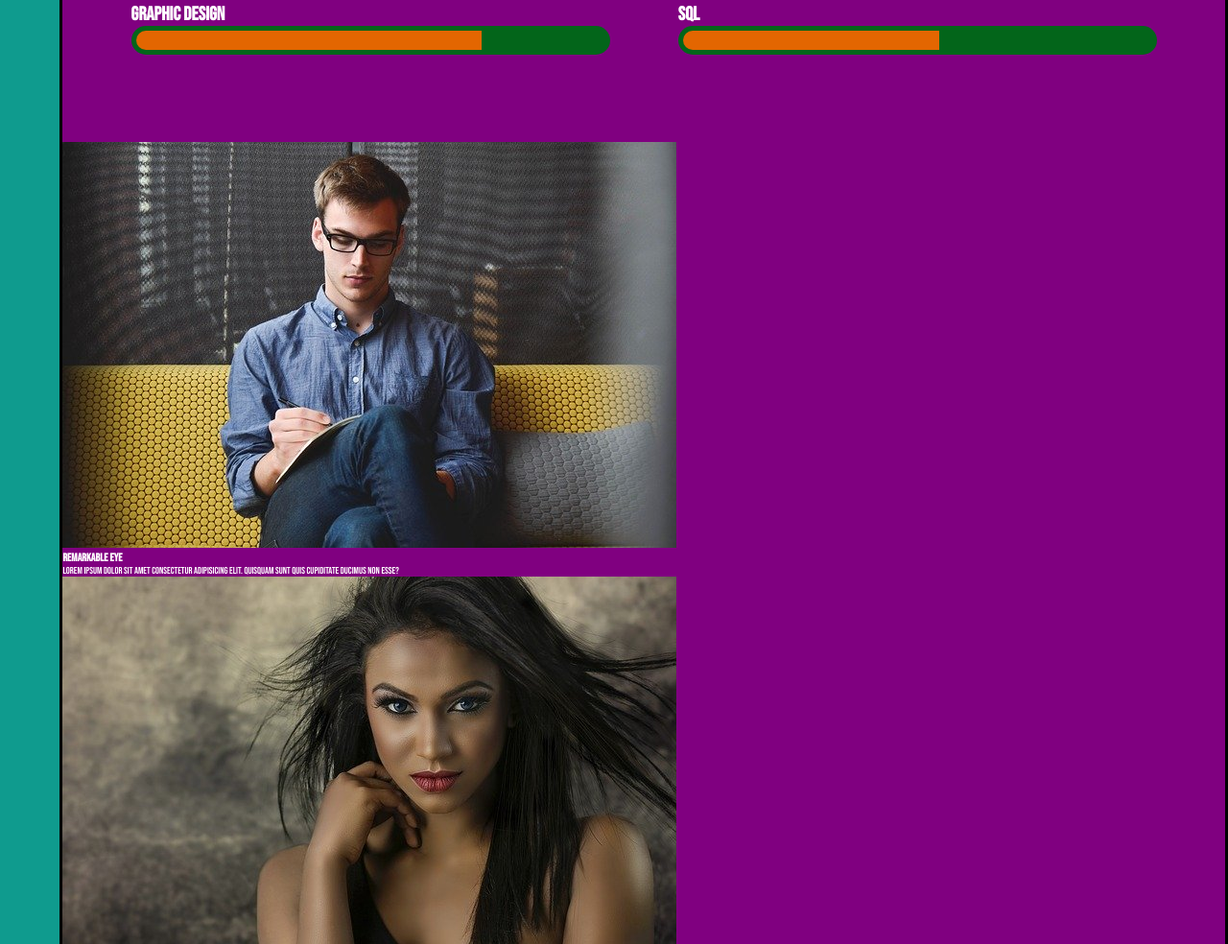
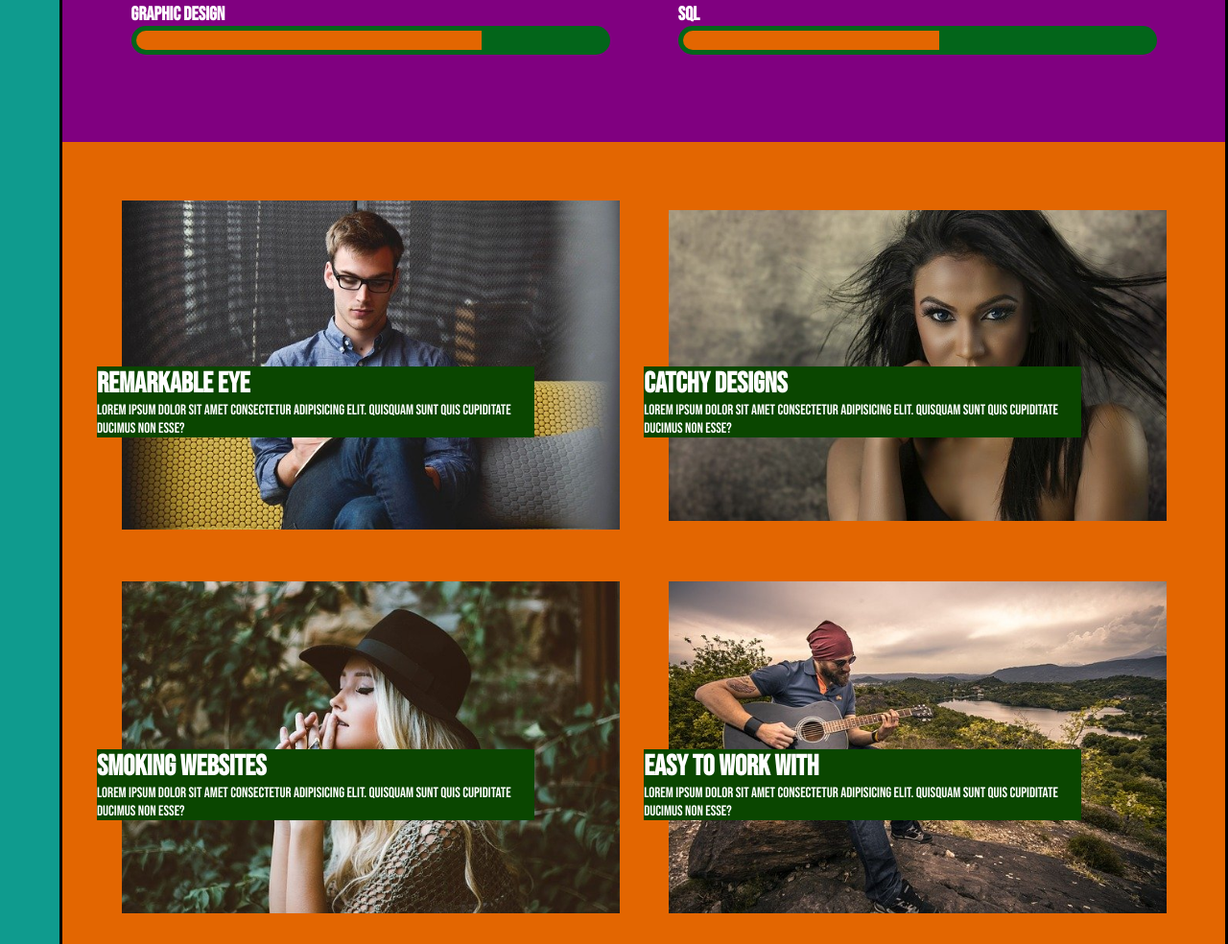
Before and after one commit to MarcoVMontoya1989/portfoliotemplate, a website: page index.html in a window 1280 px wide. Shown: the part 4134-5118 px from the top of the page at 96% size. Drawn offline with Linux system fonts and the light colour scheme; a web font is replaced by a local one.

Commit message:
feat: styles for testimonials

```diff
--- a/sass/base.scss
+++ b/sass/base.scss
@@ -11,3 +11,4 @@
 @import "aboutMe";
 @import "services";
 @import "skills";
+@import "testimonials";
--- /dev/null
+++ b/sass/testimonials.scss
@@ -0,0 +1,70 @@
+#testimonials {
+  padding: calc(1rem + 2vw);
+  background-color: $secondary-color;
+  color: white;
+
+  display: flex;
+  flex-wrap: wrap;
+  justify-content: space-evenly;
+  align-items: center;
+
+  .testimonials {
+    &__card {
+      padding: 2vw;
+      flex-basis: 40rem;
+      flex-grow: 1;
+      position: relative;
+      overflow: hidden;
+
+      &--img {
+        height: 100%;
+        width: 100%;
+
+        img {
+          width: 100%;
+          height: 100%;
+          object-fit: cover;
+          transition: all 0.5s ease-in-out;
+
+        }
+      }
+
+      &--content {
+        position: absolute;
+        top: 50%;
+        left: 0;
+        width: 80%;
+        background-color: $tertiary-color;
+
+        transform: scaleY(1);
+        //transform-origin: top;
+        transition: transform 0.5s ease-in-out;
+
+
+        &__title {
+          font-size: 3rem;
+          text-transform: uppercase;
+        }
+
+        &__para {
+          font-family: "Bebas Neue", cursive;
+          font-size: 1.5rem;
+        }
+      }
+
+      &:hover,
+      &:active {
+        background-color: black;
+
+        &--content {
+          transform: scaleY(1);
+          transform-origin: bottom;
+
+          img {
+            transform: scale(1.5);
+          }
+        }
+      }
+    }
+  }
+}
```
Also changed, not shown: css/style.css, 1 other file.
